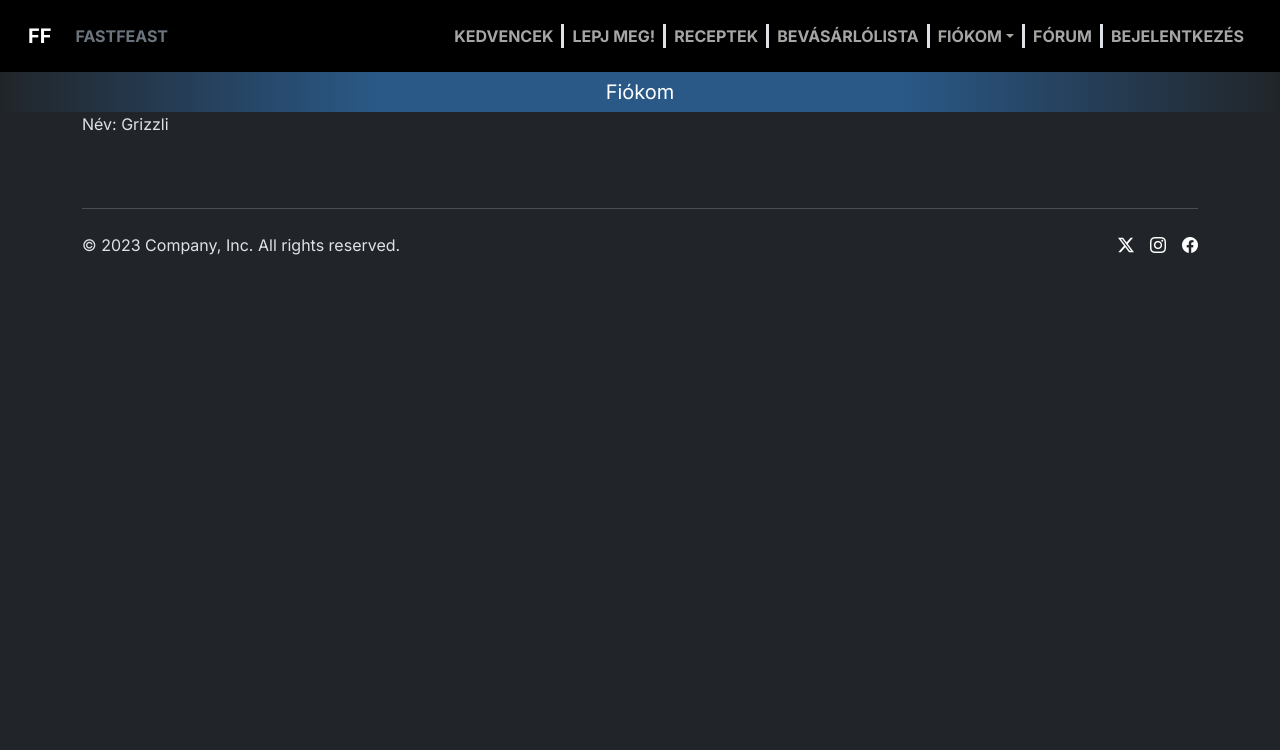
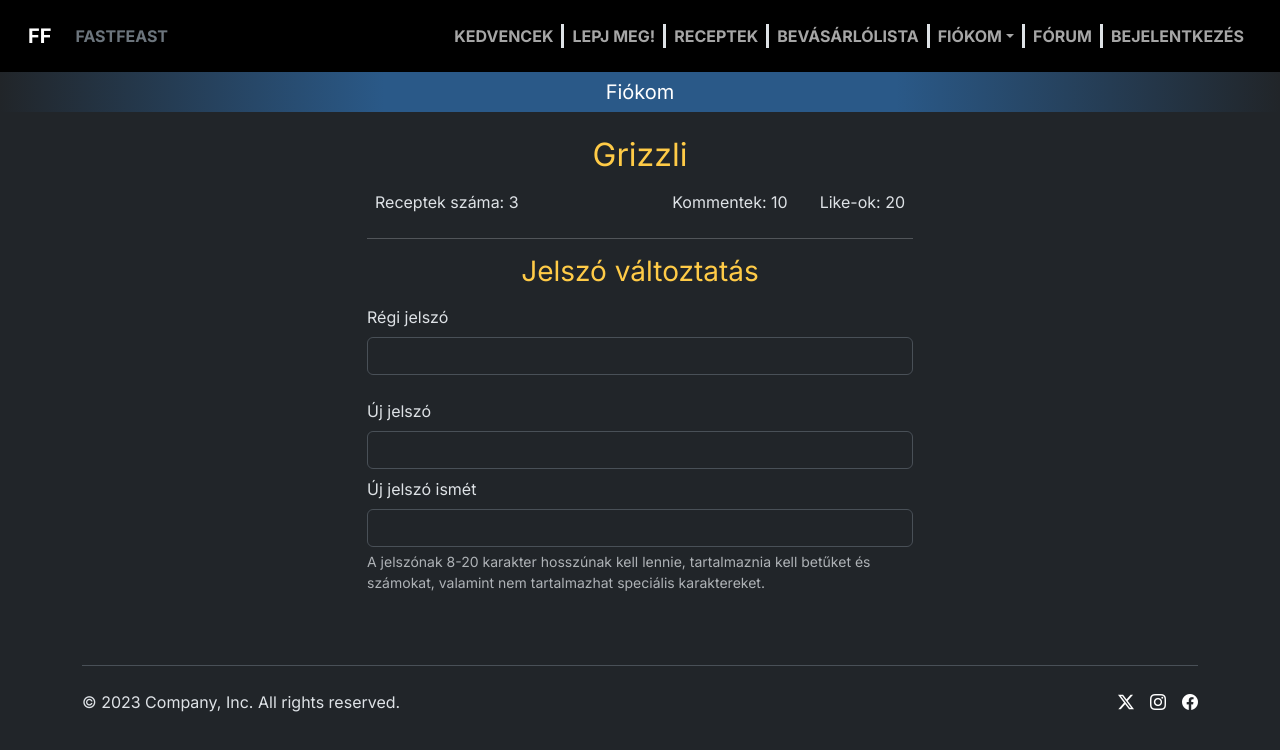
Before and after one commit to fir3e/bearproject, a plain HTML site: page frontend/fiok.html in a window 1280 px wide. Drawn offline with nearby package versions, Linux system fonts and the light colour scheme.

Commit message:
fiok oldal jelszo

```diff
--- a/frontend/fiok.html
+++ b/frontend/fiok.html
@@ -38,7 +38,50 @@
       </div>
       <div class="container">
         <div class="row">
-          <div class="col-lg-12">Név: Grizzli</div>
+          <div class="col-lg-6 mx-auto mt-4">
+            <h2 class="text-center">Grizzli</h2>
+            <div class="hstack gap-3">
+              <div class="p-2">Receptek száma: 3</div>
+              <div class="p-2 ms-auto">Kommentek: 10</div>
+              <div class="p-2">Like-ok: 20</div>
+            </div>
+            <hr />
+            <div class="vstack gap-0">
+              <h3 class="text-center">Jelszó változtatás</h3>
+              <label for="inputPassword5" class="form-label mt-2"
+                >Régi jelszó</label
+              >
+              <input
+                type="password"
+                id="inputPassword5"
+                class="form-control"
+                aria-describedby="passwordHelpBlock"
+              />
+              <label for="inputPassword5" class="form-label mt-4"
+                >Új jelszó</label
+              >
+              <input
+                type="password"
+                id="inputPassword5"
+                class="form-control"
+                aria-describedby="passwordHelpBlock"
+              />
+              <label for="inputPassword5" class="form-label mt-2"
+                >Új jelszó ismét</label
+              >
+              <input
+                type="password"
+                id="inputPassword5"
+                class="form-control"
+                aria-describedby="passwordHelpBlock"
+              />
+              <div id="passwordHelpBlock" class="form-text">
+                A jelszónak 8-20 karakter hosszúnak kell lennie, tartalmaznia
+                kell betűket és számokat, valamint nem tartalmazhat speciális
+                karaktereket.
+              </div>
+            </div>
+          </div>
         </div>
       </div>
     </section>
```
